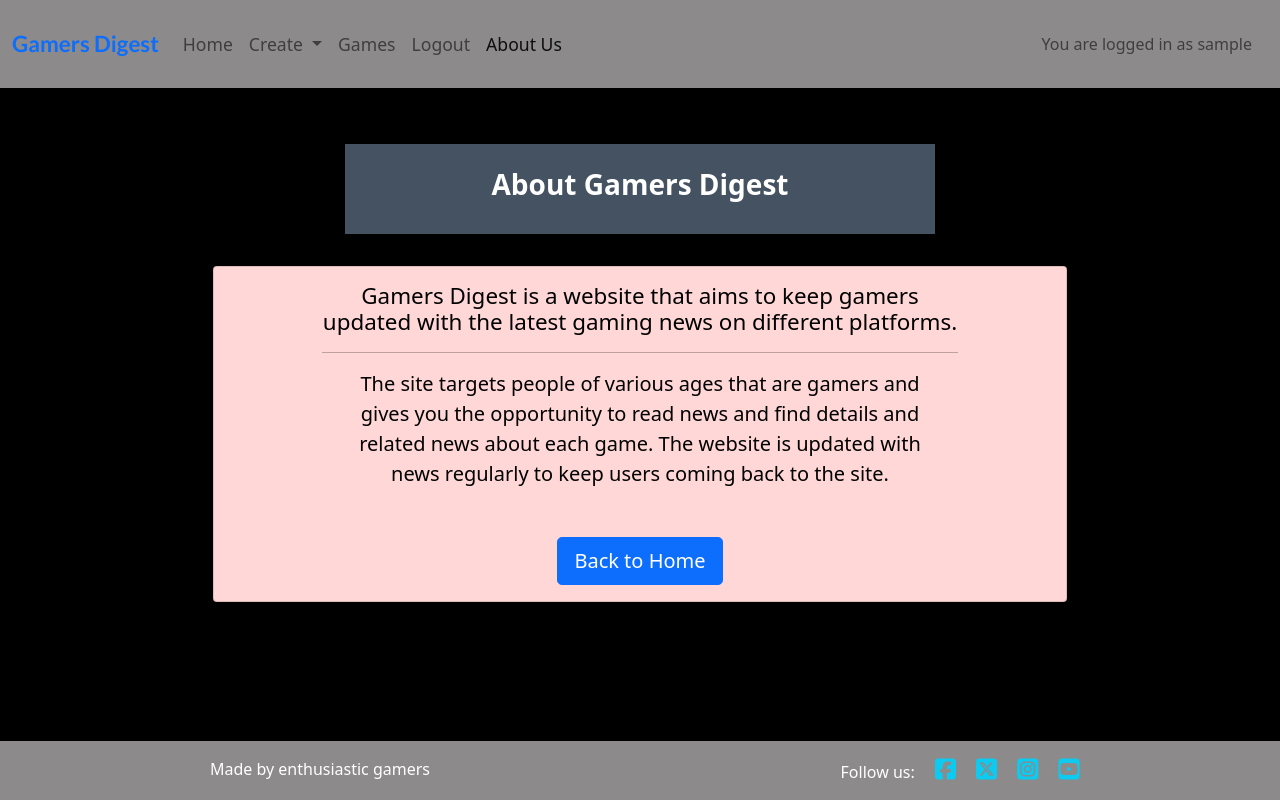
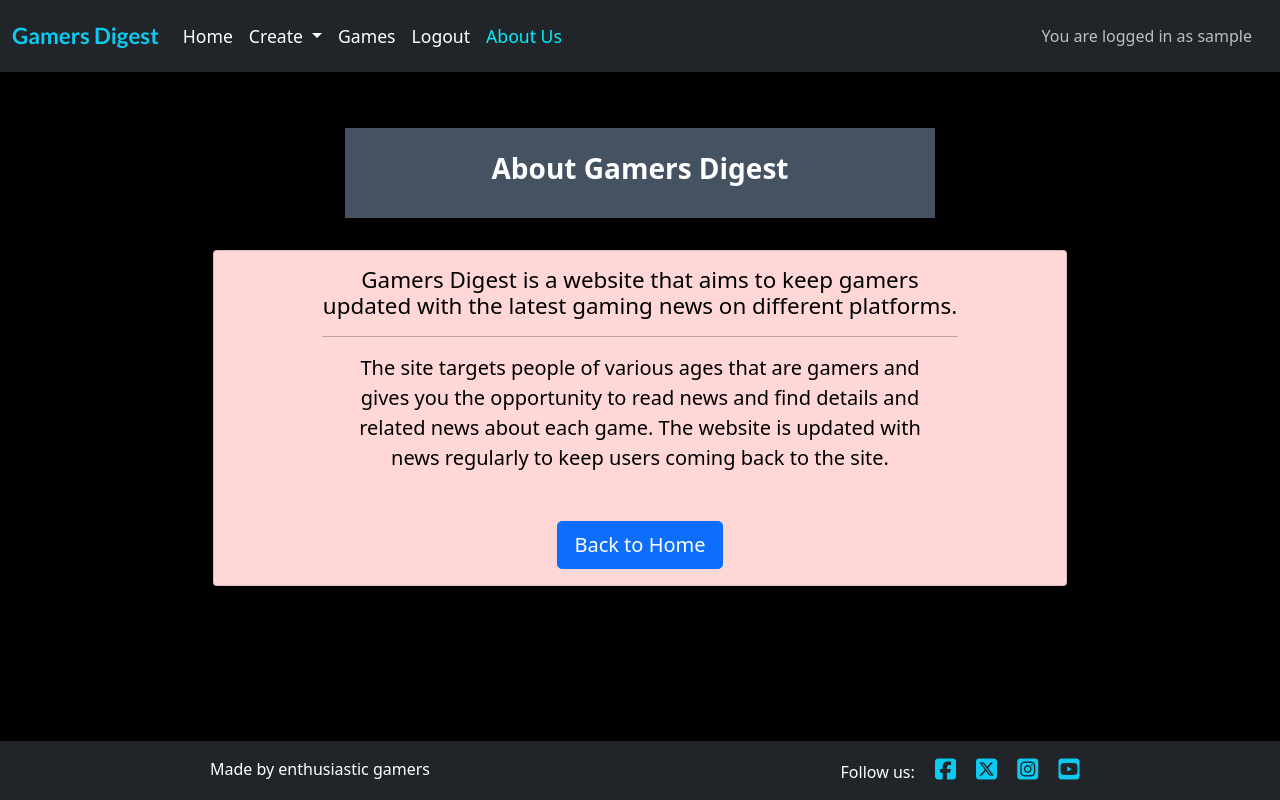
Before and after one commit to programmer-1991/gamers-digest, a Django app: page /about/ in a window 1280 px wide. Run offline with Django 4.2, Linux system fonts and the light colour scheme; the visitor is signed in with stand-in values (Sample User, id 1); parts of the project's set-up code (start-up, migrations or seed data) failed here and were passed over; some libraries are stand-ins or nearby versions.

Commit message:
Add style to header and footer

```diff
--- a/static/css/style.css
+++ b/static/css/style.css
@@ -59,13 +59,39 @@ h2 {
 
 
 /*******************Colors**********************/
+#logo {
+    color: #0dcaf0;
+}
+
+.navbar-dark .navbar-nav .nav-link {
+    font-size: 1.1em;
+    color: white;
+}
+
+#active {
+    color:rgb(0, 238, 255);
+}
+
+.navbar-dark .navbar-nav .nav-link:hover {
+    color:#86b6fd;
+}
+
+.navbar-dark .navbar-nav .nav-link:active {
+    color:rgb(0, 197, 7);
+}
+
+/*Authentication status*/
+.navbar-dark .navbar-text {
+    color: rgb(255, 255, 255, .7);
+}
+
 .red-o {
     color: #E84610;
 }
 
-.light {
-    background-color: #8c8a8a;
-    color: rgb(69, 102, 81);
+.dropdown-item:hover {
+    background-color: #555353 ;
+    -color: rgb(69, 102, 81);
 }
 
 
@@ -82,13 +108,23 @@ h2 {
     color:#000000
 }
 /************************************************/
-
+/************social media links******************/
+.fab.fa-facebook-square{
+    font-size:1.5em;
+}
+.fab.fa-square-x-twitter{
+    font-size: 1.5em;
+}
+.fab.fa-instagram-square{
+    font-size: 1.5em;
+}
+.fab.fa-youtube-square{
+    font-size: 1.5em;
+}
+footer a:hover {
+    color:#86b6fd
+}
 /*******************links************************/
-
-.nav-link {
-    font-size: 1.1em;
-    color: #170072;
-}
 .post-link {
     text-decoration: none;
 }
@@ -242,17 +278,3 @@ a>img{
 .approval {
     color: rgb(222, 146, 168);
 }
-
-/*social media links*/
-.fab.fa-facebook-square{
-    font-size:1.5em;
-}
-.fab.fa-square-x-twitter{
-    font-size: 1.5em;
-}
-.fab.fa-instagram-square{
-    font-size: 1.5em;
-}
-.fab.fa-youtube-square{
-    font-size: 1.5em;
-}
--- a/templates/base.html
+++ b/templates/base.html
@@ -10,7 +10,7 @@
 
 
 <!DOCTYPE html>
-<html class="h-100" lang="en">
+<html class="h-100" lang="en" data-bs-theme="dark">
 
 <head>
     <title>Gaming News | Gamers Digest</title>
@@ -33,14 +33,13 @@
 
     <!--Favicon-->
     <link rel="icon" type="image/ico" href="{% static 'images/favicon.ico' %}">
-
 </head>
 
 <body class="d-flex flex-column h-100 main-bg ">
     <!-- Navigation -->
-    <nav class="navbar navbar-expand-md navbar-light light">
+    <nav class="navbar navbar-expand-md navbar-dark bg-dark">
         <div class="container-fluid">
-            <a class="navbar-brand brand text-primary" href="{% url 'home' %}">Gamers Digest</a>
+            <a class="navbar-brand brand" id="logo" href="{% url 'home' %}">Gamers Digest</a>
             <button class="navbar-toggler" type="button" data-bs-toggle="collapse" data-bs-target="#navbarText"
                 aria-controls="navbarText" aria-expanded="false" aria-label="Toggle navigation">
                 <span class="navbar-toggler-icon"></span>
@@ -48,51 +47,51 @@
             <div class="collapse navbar-collapse" id="navbarText">
                 <ul class="navbar-nav me-auto mb-2 mb-lg-0">
                     <li class="nav-item">
-                        <a class="nav-link {% if request.path == home_url %}active{% endif %}" aria-current="page"
+                        <a class="nav-link" id="{% if request.path == home_url %}active{% endif %}" aria-current="page"
                             href="{% url 'home' %}">Home</a>
                     </li>
 
                     {% if user.is_superuser %}
                     <li class="nav-item dropdown">
-                        <a class="nav-link dropdown-toggle {% if create_menu %}active{% endif %}" href="#" id="navbarDropdownMenuLink"
+                        <a class="nav-link dropdown-toggle" id="{% if create_menu %}active{% endif %}" href="#" id="navbarDropdownMenuLink"
                             data-bs-toggle="dropdown" aria-haspopup="true" aria-expanded="false">
                             Create
                         </a>
-                        <div class="dropdown-menu" aria-labelledby="navbarDropdownMenuLink">
-                            <a class="dropdown-item nav-link {% if request.path == create_post_url %}active{% endif %}"
+                        <div class="dropdown-menu text-light bg-dark" aria-labelledby="navbarDropdownMenuLink">
+                            <a class="dropdown-item nav-link  {% if request.path == create_post_url %}active{% endif %}"
                                 href="{% url 'create_post' %}">Post</a>
-                            <a class="dropdown-item nav-link {% if request.path == create_game_url %}active{% endif %}"
+                            <a class="dropdown-item nav-link  {% if request.path == create_game_url %}active{% endif %}"
                                 href="{% url 'create_game' %}">Game</a>
                         </div>
                     </li>
                     {% endif%}
 
                     <li class="nav-item">
-                        <a class="nav-link " aria-current="page" href="{% url 'game_list' %}">Games</a>
+                        <a class="nav-link" id="{% if request.path == games_url %}active{% endif %}" aria-current="page" href="{% url 'game_list' %}">Games</a>
                     </li>
                     {% if user.is_authenticated %}
                     <li class="nav-item">
-                        <a class="nav-link {% if request.path == logout_url %}active{% endif %}" aria-current="page"
+                        <a class="nav-link" id="{% if request.path == logout_url %}active{% endif %}" aria-current="page"
                             href="{% url 'account_logout' %}">Logout</a>
                     </li>
 
                     {% else %}
                     <li class="nav-item">
-                        <a class="nav-link {% if request.path == signup_url %}active{% endif %}" aria-current="page"
+                        <a class="nav-link" id="{% if request.path == signup_url %}active{% endif %}" aria-current="page"
                             href="{% url 'account_signup' %}">Register</a>
                     </li>
 
                     <li class="nav-item">
-                        <a class="nav-link {% if request.path == login_url %}active{% endif %}" aria-current="page"
+                        <a class="nav-link" id="{% if request.path == login_url %}active{% endif %}" aria-current="page"
                             href="{% url 'account_login' %}">Login</a>
                     </li>
                     {% endif %}
                     <li class="nav-item">
-                        <a class="nav-link {% if request.path == about_url %}active{% endif %}" aria-current="page"
+                        <a class="nav-link" id="{% if request.path == about_url %}active{% endif %}" aria-current="page"
                             href="{% url 'about' %}">About Us</a>
                     </li>
                 </ul>
-                <span class="navbar-text ">
+                <span class="navbar-text p-0">
                     {% if user.is_authenticated %}
                     <p class="text-end m-3">You are logged in as {{ user }}</p>
                     {% else %}
@@ -127,7 +126,7 @@
     </main>
 
     <!-- Footer -->
-    <footer class="light mt-auto py-3">
+    <footer class="bg-dark mt-auto py-3">
         <div class="row m-0">
             <div class="col">
                 <p class=" m-0 text-center text-white">Made by enthusiastic gamers</p>
```
Also changed, not shown: readme/README.md.
